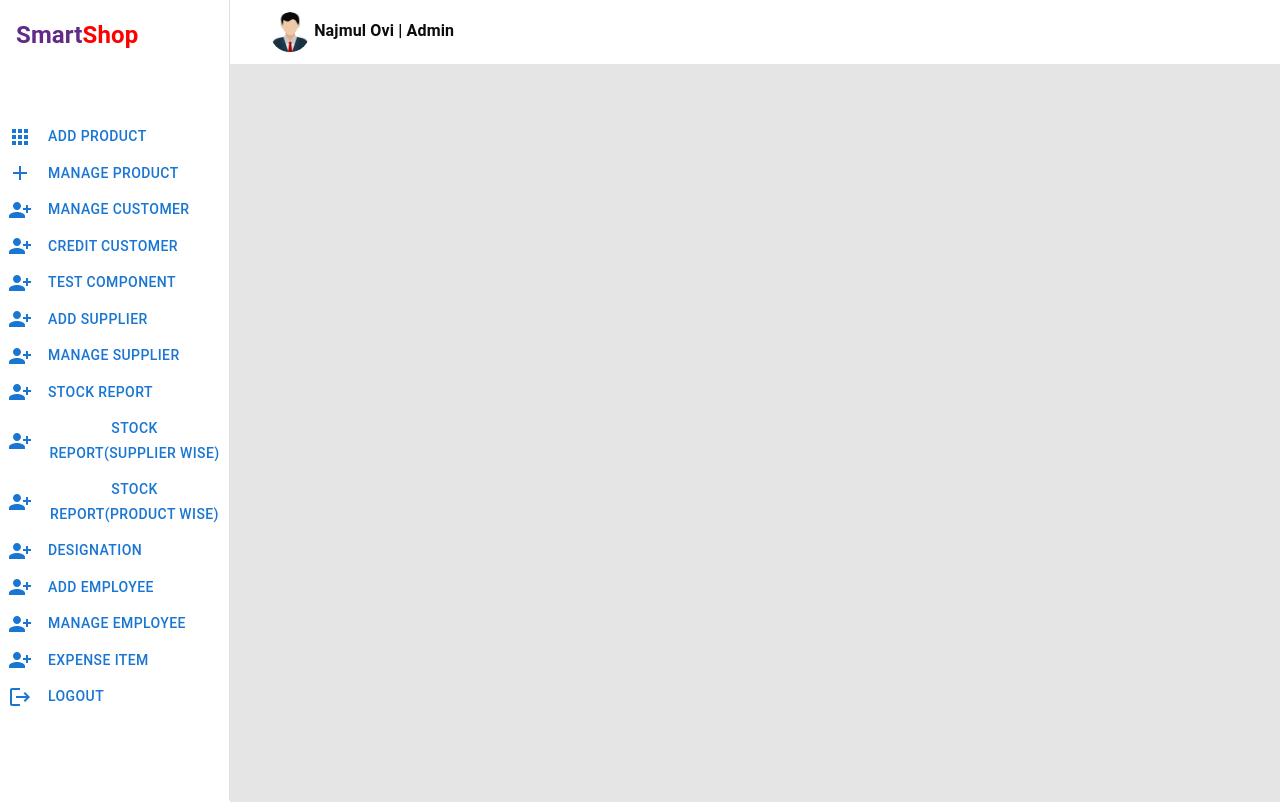
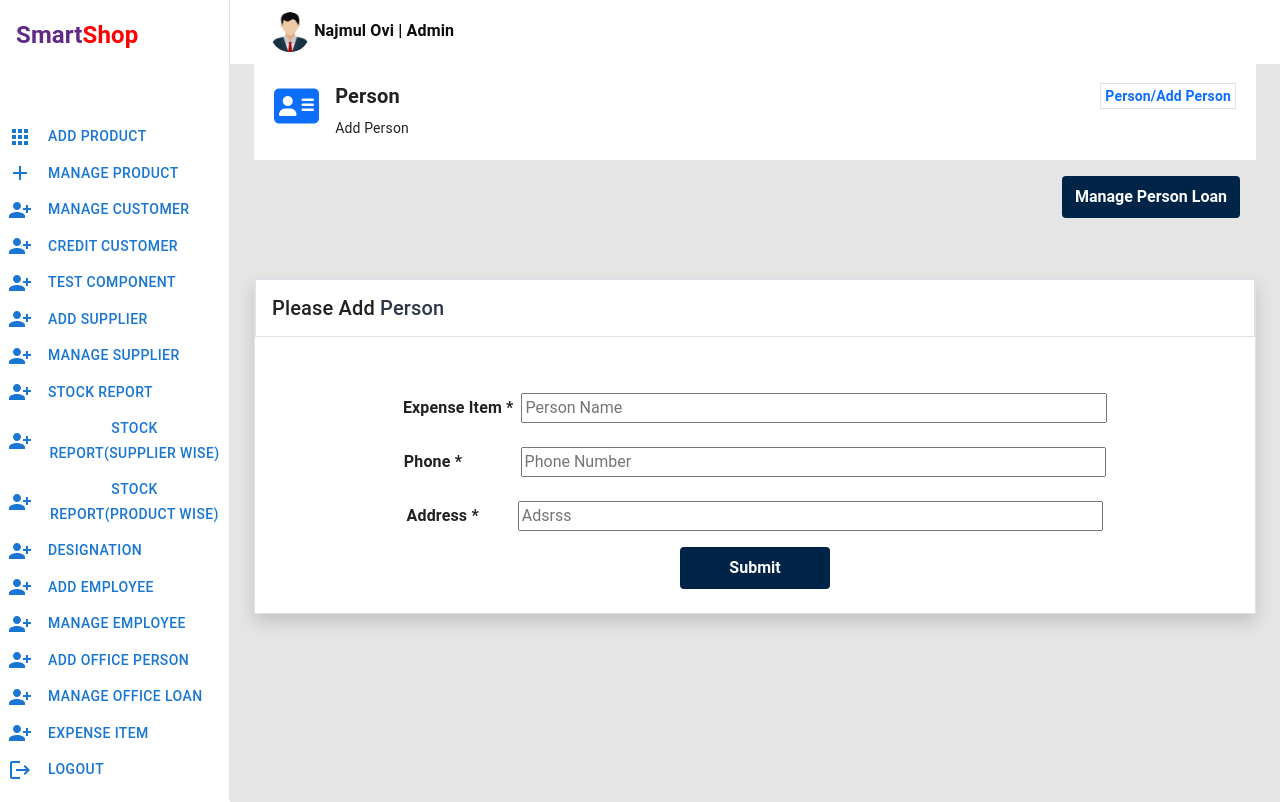
Before and after one commit to imRHB/smart-shop-client, a React (Create React App) app: page /dashboard/add-office-person in a window 1280 px wide. Shown: the top 802 px of the page. Built offline with nearby package versions, Linux system fonts and the light colour scheme.

Commit message:
route created for AddOfficePerson & ManageOfficeLoan page component by najmul

```diff
--- a/src/pages/Dashboard/NestedRoutes/NestedRoutes.js
+++ b/src/pages/Dashboard/NestedRoutes/NestedRoutes.js
@@ -10,6 +10,8 @@ import Designation from "../HRM/Designation/Designation";
 import EmployeeManagement from "../HRM/EmployeeManagement/EmployeeManagement";
 import ManageProducts from "../ManageProducts/ManageProducts";
 import ManageSupplier from "../ManageSupplier/ManageSupplier";
+import AddOfficePerson from "../OfficeLoan/AddOfficePerson/AddOfficePerson";
+import ManageOfficeLoan from "../OfficeLoan/ManageOfficeLoan/ManageOfficeLoan";
 import ProductStock from "../ProductStock/ProductStock";
 import StockManagements from "../StockManagement/StockManagements";
 import SupplierStock from "../SupplierStock/SupplierStock";
@@ -35,6 +37,8 @@ const NestedRoutes = () => {
         <Route path="designation" element={<Designation />}></Route>
         <Route path="add-employee" element={<AddEmployee />}></Route>
         <Route path="manage-employee" element={<EmployeeManagement />}></Route>
+        <Route path="add-office-person" element={<AddOfficePerson />}></Route>
+        <Route path="manage-office-loan" element={<ManageOfficeLoan />}></Route>
         <Route path="expense-item" element={<ExpenseItem />}></Route>
 
         {/*===================TEST YOUR COMPONENT HERE=====================*/}
--- a/src/pages/Dashboard/OfficeLoan/AddOfficePerson/AddOfficePerson.js
+++ b/src/pages/Dashboard/OfficeLoan/AddOfficePerson/AddOfficePerson.js
@@ -1,81 +1,104 @@
-import React from 'react';
-import { useForm } from 'react-hook-form';
-import { Link } from 'react-router-dom';
+import React from "react";
+import { useForm } from "react-hook-form";
+import { Link } from "react-router-dom";
 
 const AddOfficePerson = () => {
-    const { register, handleSubmit, watch, formState: { errors } } = useForm();
+  const {
+    register,
+    handleSubmit,
+    watch,
+    formState: { errors },
+  } = useForm();
 
-
-
-    const onSubmit = (data) => {
-
-    }
+  const onSubmit = (data) => {};
 
   return (
-        <div >
-           <div style={{ backgroundColor:'white' }} className="p-1">
-           <div className='d-flex justify-content-between m-3'>
-                <div className='text-start  d-flex'>
+    <div>
+      <div style={{ backgroundColor: "white" }} className="p-1">
+        <div className="d-flex justify-content-between m-3">
+          <div className="text-start  d-flex">
             <h1>
               <i class="fas fa-address-card text-primary"> </i>
             </h1>
-              <div className='ms-3'>
-              <h5 className='fw-bold'>Person</h5>
-                    <small className=''> Add Person</small>
+            <div className="ms-3">
+              <h5 className="fw-bold">Person</h5>
+              <small className=""> Add Person</small>
             </div>
           </div>
           <div>
+            <small className="text-primary fw-bold border p-1">
+              Person/Add Person
+            </small>
+          </div>
+        </div>
+      </div>
+      <div className="text-end m-3">
+        {/* <Link to="/manageProducts"> */}
+        <button
+          style={{ backgroundColor: "#002447" }}
+          className="  text-light btn fw-bold py-2"
+        >
+          Manage Person Loan
+        </button>
+        {/* </Link> */}
+      </div>
+      <div
+        style={{ marginTop: "60px", backgroundColor: "white" }}
+        className="container "
+      >
+        <div className="row shadow border pb-4 mb-3">
+          <h5 className="text-start p-3 border">
+            Please Add <span style={{ color: "rgb(45, 55, 72)" }}> Person</span>{" "}
+          </h5>
 
-                    <small className='text-primary fw-bold border p-1'>Person/Add Person</small>
+          <div className="col-12 col-lg-12 col-md-12 mt-5">
+            <div className="text-center">
+              <form onSubmit={handleSubmit(onSubmit)}>
+                <span className="fw-bold">Expense Item *</span>
+                <input
+                  style={{ width: "60%" }}
+                  className="field mb-3 ms-2 "
+                  {...register("name", { required: true })}
+                  placeholder="Person Name "
+                />{" "}
+                <br />
+                <div className="  mt-2">
+                  <div className="">
+                    <span className="fw-bold">Phone *</span>
+                    <input
+                      style={{ width: "60%", marginLeft: "6%" }}
+                      className="field mb-3  "
+                      type="number"
+                      {...register("phone", { required: true })}
+                      placeholder="Phone Number"
+                    />{" "}
+                    <br />
                   </div>
 
+                  <div className="mt-2">
+                    <span className="fw-bold">Address *</span>
+                    <input
+                      style={{ width: "60%", marginLeft: "4%" }}
+                      className="field mb-3   "
+                      type="text"
+                      {...register("address", { required: true })}
+                      placeholder="Adsrss "
+                    />{" "}
+                    <br />
                   </div>
                 </div>
-            <div className='text-end m-3'>
-                {/* <Link to="/manageProducts"> */}
-                    <button style={{ backgroundColor: '#002447' }} className='  text-light btn fw-bold py-2'>Manage Person Loan</button>
-                {/* </Link> */}
-            </div>
-            <div style={{ marginTop: '60px' , backgroundColor:'white' }} className='container '>
-
-                <div className='row shadow border pb-4 mb-3'>
-                    <h5 className='text-start p-3 border'>Please Add  <span style={{ color: 'rgb(45, 55, 72)' }}> Person</span> </h5>
-
-                    <div className='col-12 col-lg-12 col-md-12 mt-5'>
-                        <div className='text-center'>
-                            <form onSubmit={handleSubmit(onSubmit)}>
-
-                                        <span className='fw-bold'>Expense Item *</span>
-
-                                        <input style={{ width: '60%' }} className='field mb-3 ms-2 ' {...register("name", { required: true })} placeholder='Person Name ' /> <br />
-
-
-                                        <div className='  mt-2'>
-                                            <div className=''>
-                                                <span className='fw-bold'>Phone *</span>
-                                                <input style={{ width: '60%',marginLeft: '6%' }} className='field mb-3  ' type="number" {...register("phone", { required: true })} placeholder='Phone Number' /> <br />
-
-                                            </div>
-
-                                            <div className='mt-2'>
-                                                <span className='fw-bold'>Address *</span>
-                                                <input style={{ width: '60%', marginLeft: '4%' }} className='field mb-3   ' type="text" {...register("address", { required: true })} placeholder='Adsrss ' /> <br />
-                                    </div>
-
-                                </div>
-
-                                <input style={{ backgroundColor: '#002447' }} className=' text-light btn fw-bold  px-5 py-2' type="submit" />
-
+                <input
+                  style={{ backgroundColor: "#002447" }}
+                  className=" text-light btn fw-bold  px-5 py-2"
+                  type="submit"
+                />
               </form>
             </div>
-
           </div>
-
         </div>
       </div>
     </div>
   );
-
 };
 
 export default AddOfficePerson;
--- a/src/pages/Dashboard/OfficeLoan/ManageOfficeLoan/ManageOfficeLoan.js
+++ b/src/pages/Dashboard/OfficeLoan/ManageOfficeLoan/ManageOfficeLoan.js
@@ -78,7 +78,7 @@ const ManageOfficeLoan = () => {
 
   return (
     <Box>
-            <Box style={{ backgroundColor: 'white' }} sx={{ marginBottom: "30px" }}>
+      <Box style={{ backgroundColor: "white" }} sx={{ marginBottom: "30px" }}>
         <div className="d-flex justify-content-between border">
           <div className="text-start d-flex ms-2 p-2 ">
             <h1>
@@ -97,8 +97,6 @@ const ManageOfficeLoan = () => {
         </div>
       </Box>
       <Container sx={{ width: "100%" }}>
-
-
         <Paper sx={{ marginTop: "50px", paddingBottom: "20px" }}>
           <Box sx={{ borderBottom: "1px solid lightGray" }}>
             <Typography
--- a/src/pages/Dashboard/SidebarNavigation/SidebarNavigation.js
+++ b/src/pages/Dashboard/SidebarNavigation/SidebarNavigation.js
@@ -171,6 +171,26 @@ const SidebarNavigation = () => {
           <br />
           <NavLink
             style={{ textDecoration: "none" }}
+            to={`/dashboard/add-office-person`}
+            activeClassName="active"
+          >
+            <Button>
+              <PersonAddAlt1Icon sx={{ mr: 2 }} /> Add Office Person
+            </Button>
+          </NavLink>
+          <br />
+          <NavLink
+            style={{ textDecoration: "none" }}
+            to={`/dashboard/manage-office-loan`}
+            activeClassName="active"
+          >
+            <Button>
+              <PersonAddAlt1Icon sx={{ mr: 2 }} /> Manage Office Loan
+            </Button>
+          </NavLink>
+          <br />
+          <NavLink
+            style={{ textDecoration: "none" }}
             to={`/dashboard/expense-item`}
             activeClassName="active"
           >
```
Lines whose indentation alone changed are shown as unchanged.
